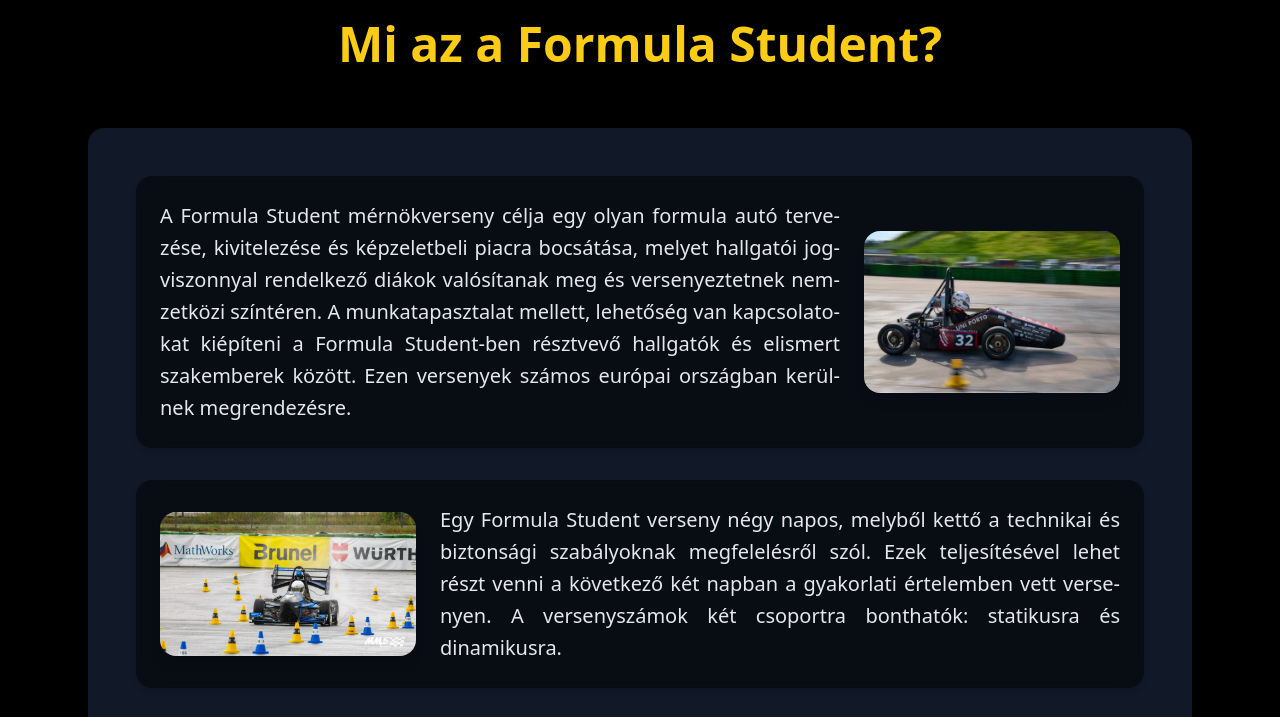
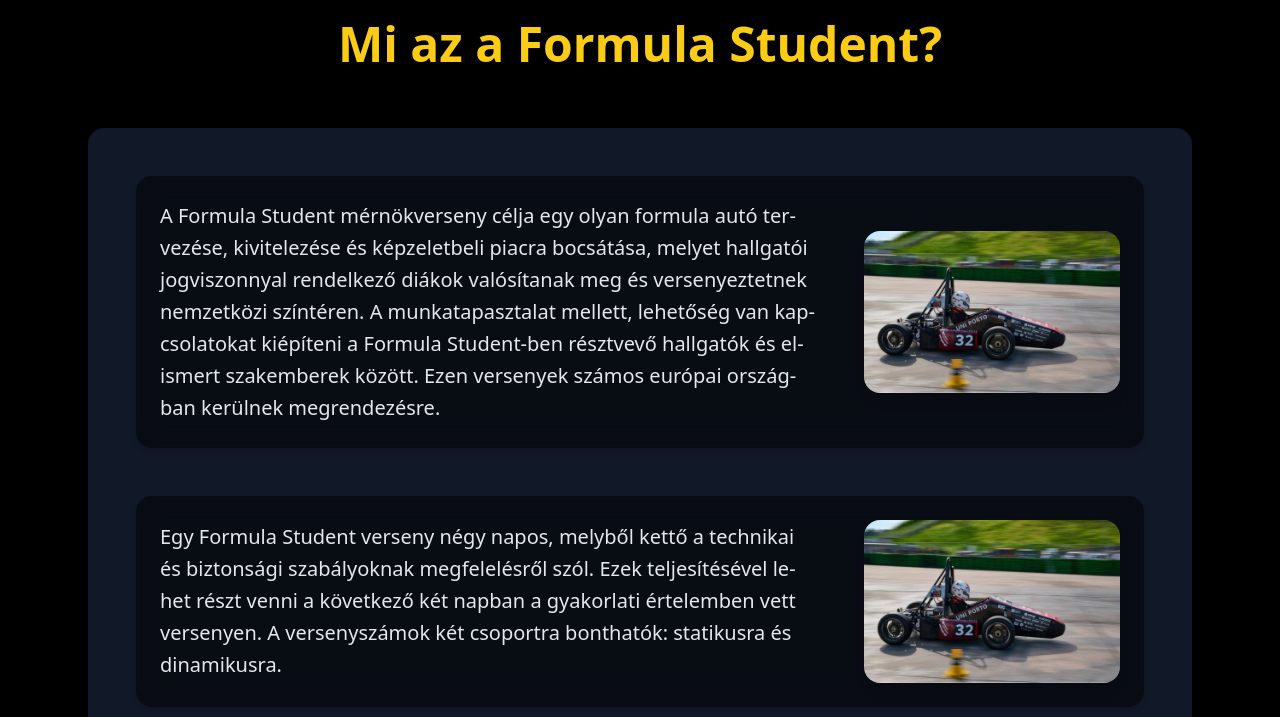
Before and after one commit to markofrfr/markofrfr.github.io, a plain HTML site: page index.html in a window 1280 px wide. Shown: the part 2840-3557 px from the top of the page. Drawn offline with nearby package versions, Linux system fonts and the light colour scheme.

Commit message:
Update index.html

```diff
--- a/index.html
+++ b/index.html
@@ -131,11 +131,11 @@
 <!-- Formula Student -->
 <section class="max-w-6xl mx-auto py-20 px-6" id="formula-student">
   <h2 class="font-bold mb-12 text-center text-yellow-400 text-[clamp(2rem,5vw,3rem)]" data-aos="fade-up">Mi az a Formula Student?</h2>
-  <div class="bg-gray-900 rounded-2xl p-8 md:p-12 space-y-8 shadow-lg">
+  <div class="bg-gray-900 rounded-2xl p-6 md:p-12 space-y-12 shadow-lg">
 
     <!-- 1. sor -->
-    <div class="md:flex md:flex-row md:items-center gap-6 bg-black/50 rounded-2xl p-6 backdrop-blur-md shadow-md" data-aos="fade-up">
-      <div class="flex-1 text-gray-200 text-justify space-y-4" style="text-align-last: left; hyphens: auto;">
+    <div class="md:flex md:items-center md:gap-12 bg-black/50 rounded-2xl p-6 backdrop-blur-md shadow-md" data-aos="fade-up">
+      <div class="w-full" style="text-align-last: left; hyphens: auto;">
         <p>A Formula Student mérnökverseny célja egy olyan formula autó tervezése, kivitelezése és képzeletbeli piacra bocsátása, melyet hallgatói jogviszonnyal rendelkező diákok valósítanak meg és versenyeztetnek nemzetközi színtéren. A munkatapasztalat mellett, lehetőség van kapcsolatokat kiépíteni a Formula Student-ben résztvevő hallgatók és elismert szakemberek között. Ezen versenyek számos európai országban kerülnek megrendezésre.</p>
       </div>
       <div class="w-full md:w-64 flex-shrink-0 mt-6 md:mt-0 mx-auto">
@@ -144,12 +144,12 @@
     </div>
 
     <!-- 2. sor -->
-    <div class="md:flex md:flex-row-reverse md:items-center gap-6 bg-black/50 rounded-2xl p-6 backdrop-blur-md shadow-md" data-aos="fade-up">
-      <div class="flex-1 text-gray-200 text-justify space-y-4" style="text-align-last: left; hyphens: auto;">
-        <p>Egy Formula Student verseny négy napos, melyből kettő a technikai és biztonsági szabályoknak megfelelésről szól. Ezek teljesítésével lehet részt venni a következő két napban a gyakorlati értelemben vett versenyen. A versenyszámok két csoportra bonthatók: statikusra és dinamikusra.</p>
+    <div class="md:flex md:items-center md:gap-12 bg-black/50 rounded-2xl p-6 backdrop-blur-md shadow-md" data-aos="fade-up">
+      <div class="w-full" style="text-align-last: left; hyphens: auto;">
+		<p>Egy Formula Student verseny négy napos, melyből kettő a technikai és biztonsági szabályoknak megfelelésről szól. Ezek teljesítésével lehet részt venni a következő két napban a gyakorlati értelemben vett versenyen. A versenyszámok két csoportra bonthatók: statikusra és dinamikusra.</p>
       </div>
       <div class="w-full md:w-64 flex-shrink-0 mt-6 md:mt-0 mx-auto">
-        <img src="img/dinamic.jpg" alt="Team working" class="w-full h-auto rounded-2xl shadow-lg object-cover cursor-pointer hover:scale-105 transition-transform duration-500" onclick="openLightbox(this)">
+        <img src="img/fs_car.jpg" alt="Formula Student car" class="w-full h-auto rounded-2xl shadow-lg object-cover cursor-pointer hover:scale-105 transition-transform duration-500" onclick="openLightbox(this)">
       </div>
     </div>
 
@@ -226,7 +226,7 @@
 <!-- Pozíciók -->
 <section class="max-w-6xl mx-auto py-20 px-6" id="positions">
   <h2 class="font-bold mb-12 text-center text-yellow-400 text-[clamp(2rem,5vw,3rem)]" data-aos="fade-up">Nyitott pozíciók</h2>
-  <div class="bg-gray-900 rounded-2xl p-8 md:p-12 space-y-8 shadow-lg">
+  <div class="bg-gray-900 rounded-2xl p-6 md:p-12 space-y-12 shadow-lg">
     <div class="bg-black/50 rounded-xl p-6 backdrop-blur-md" data-aos="fade-up">
       <h3 class="font-semibold text-yellow-400 mb-4 text-[clamp(1.25rem,3vw,2rem)]">Nyitott Pozíció 1</h3>
       <p class="text-gray-200 mb-4">Feladatok: ...</p>
```
